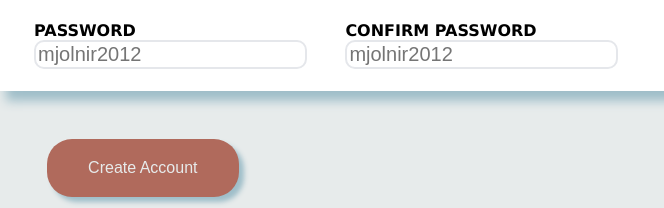
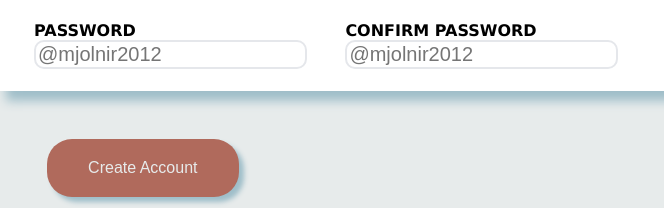
Before and after one commit to SLakehal27/Odin-Sign-Up-Form, a plain HTML site: page index.html in a window 1280 px wide. Shown: the part 493-701 px from the top of the page, 478-1142 px from the left. Drawn offline with Linux system fonts and the light colour scheme.

Commit message:
Add final touches

```diff
--- a/index.html
+++ b/index.html
@@ -44,7 +44,7 @@
                     </div>
                     <div class="formelement">
                         <label for="password">PASSWORD</label>
-                        <input type="password" id = "password" name = "password" placeholder="mjolnir2012" required>
+                        <input type="password" id = "password" name = "password" placeholder="@mjolnir2012" required>
                         <p class = "formerror"></p>
                     </div>
                 </div>
@@ -62,7 +62,7 @@
 
                     <div class="formelement">
                         <label for="cpassword">CONFIRM PASSWORD</label>
-                        <input type="password" id = "cpassword" name = "cpassword" placeholder="mjolnir2012" required>
+                        <input type="password" id = "cpassword" name = "cpassword" placeholder="@mjolnir2012" required>
                     </div>
                 </div>
             </form>
```
